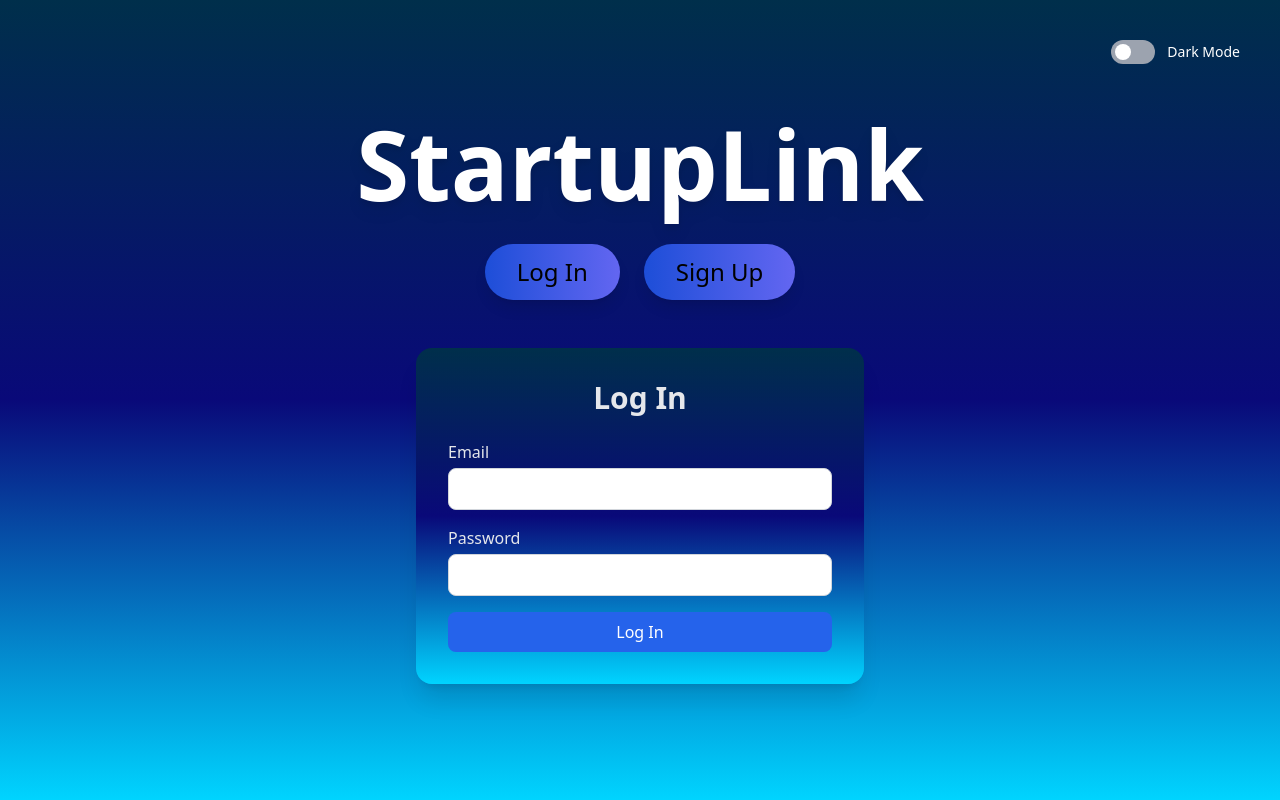
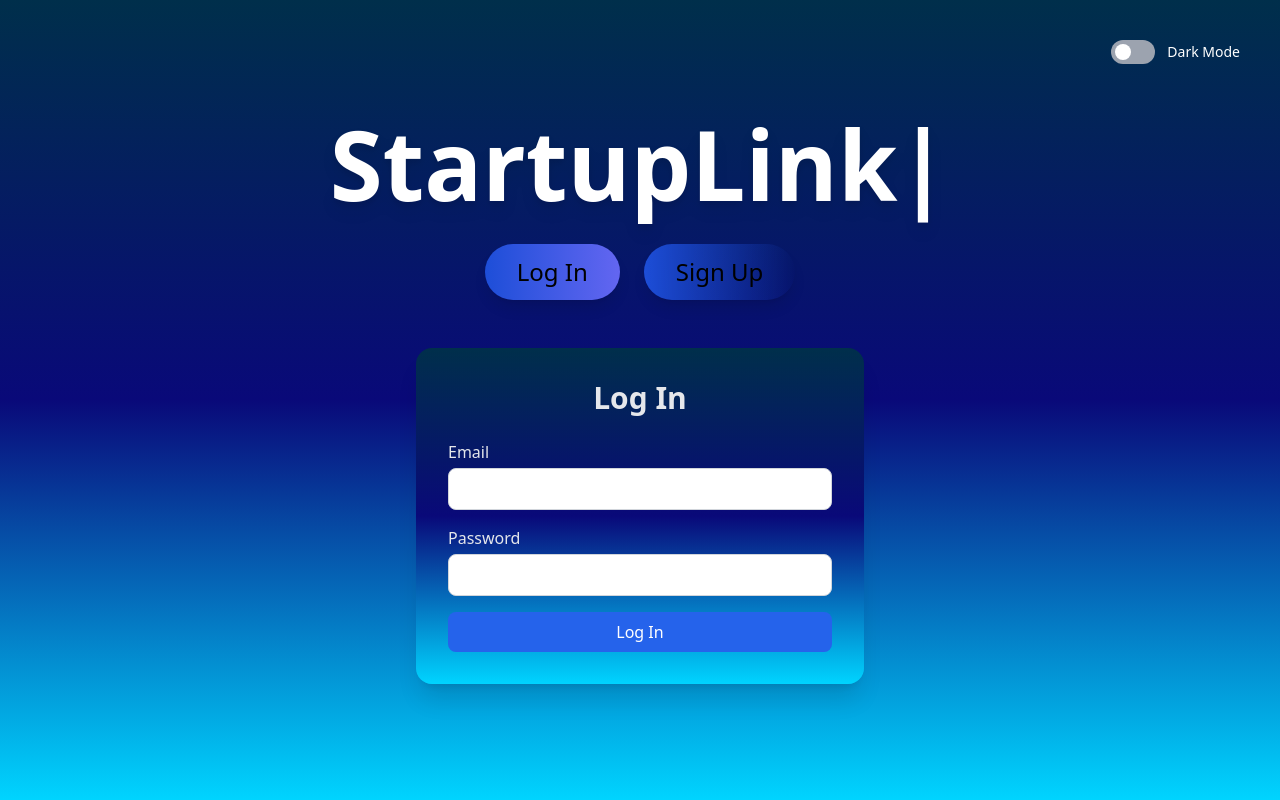
Before and after one commit to rit3sh19/tailwindtesting, a website: page src/index.html in a window 1280 px wide. Drawn offline with nearby package versions, Linux system fonts and the light colour scheme.

Commit message:
The text animation new

```diff
--- a/src/index.html
+++ b/src/index.html
@@ -26,8 +26,15 @@
     }
     .custom-gradient {
     background: linear-gradient(180deg, #002f4b 0%,#090979 50%, #00D4FF 100%);
+    }
+    .cursor {
+    display: inline-block;
+    color: white;
+    animation: blink-caret 1s step-end infinite;
+  }
 
-
+  @keyframes blink-caret {
+    50% { opacity: 0; }
   }
   </style>
 </head>
@@ -45,8 +52,8 @@
   </div>
 
   <!-- Heading -->
-  <h1 class="text-white dark:text-white text-7xl md:text-8xl font-extrabold drop-shadow-lg mb-8 animate-fly-in">
-    StartupLink
+  <h1  class="text-white dark:text-white text-7xl md:text-8xl font-extrabold drop-shadow-lg mb-8 ">
+    <span id="typingHeading"></span><span class="cursor">|</span>
   </h1>
 
   <!-- Log In / Sign Up Buttons -->
@@ -54,7 +61,7 @@
     <button id="loginBtn" class="px-8 py-3 bg-gradient-to-r from-blue-700 to-indigo-500 text-black dark:text-white text-2xl rounded-full shadow-lg hover:opacity-90 transition">
       Log In
     </button>
-    <button id="signupBtn" class="px-8 py-3 bg-gradient-to-r from-blue-700 to-indigo-500 text-black dark:text-white text-2xl rounded-full shadow-lg hover:opacity-90 transition">
+    <button id="signupBtn" class="px-8 py-3 bg-gradient-to-r from-blue-700 to-indigo-500git text-black dark:text-white text-2xl rounded-full shadow-lg hover:opacity-90 transition">
       Sign Up
     </button>
   </div>
@@ -142,6 +149,19 @@
         loginForm.scrollIntoView({ behavior: 'smooth' });
       });
     };
+    const text = "StartupLink";
+  const heading = document.getElementById("typingHeading");
+  let index = 0;
+
+  function typeNextChar() {
+    if (index < text.length) {
+      heading.innerHTML += text.charAt(index);
+      index++;
+      setTimeout(typeNextChar, 100); // speed
+    }
+  }
+
+  window.addEventListener("DOMContentLoaded", typeNextChar);
   </script>
 
 </body>
```
